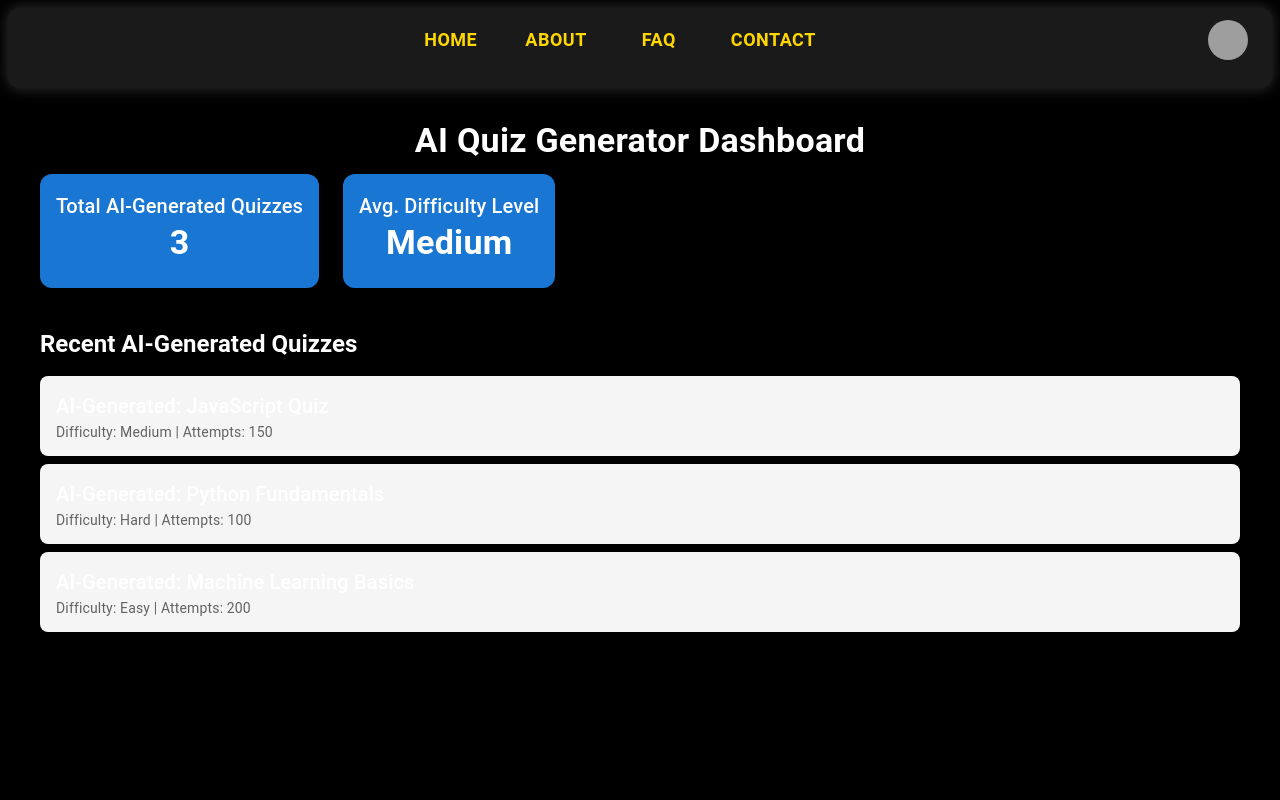
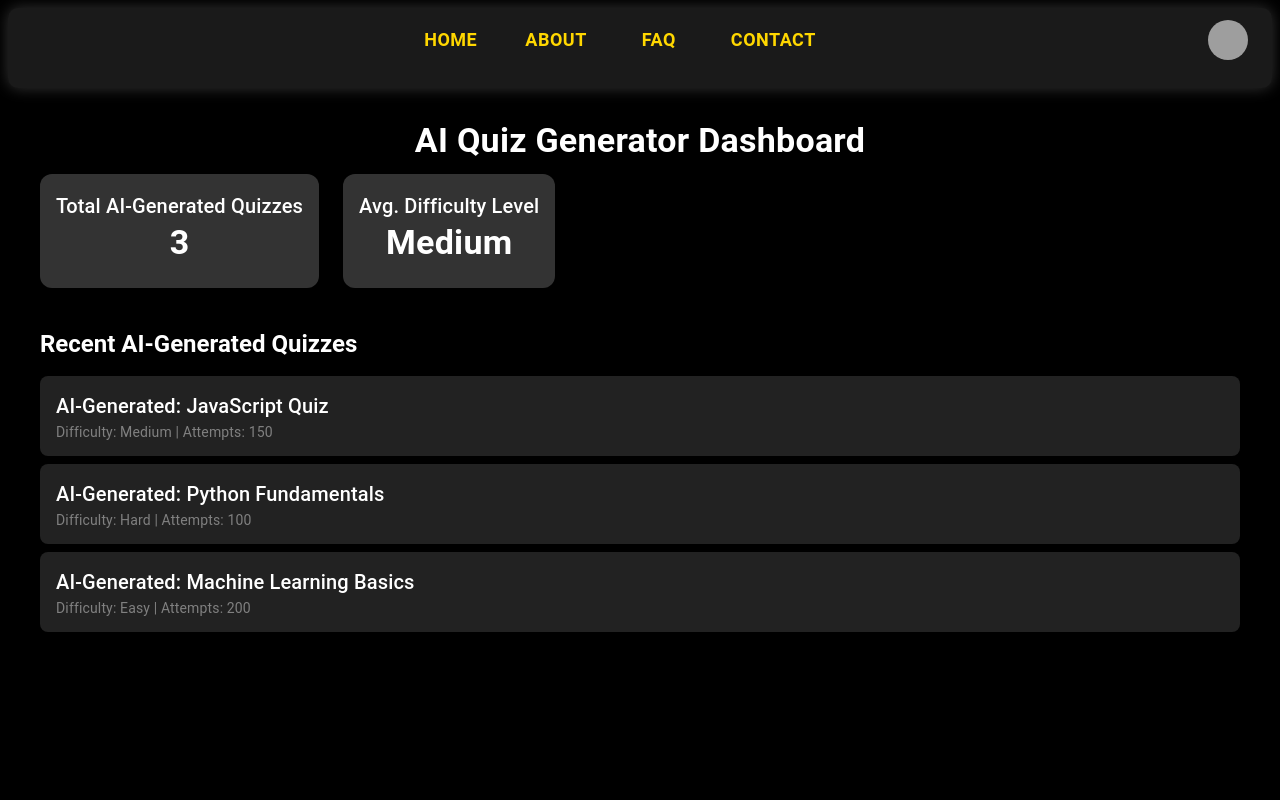
Before and after one commit to Haranarayanakarthik/Quiz, a React (Vite) app: page /dashboard in a window 1280 px wide. Shown: the top 800 px of the page. Built offline with nearby package versions, Linux system fonts and the light colour scheme; grey boxes are pictures that could not be loaded; the HTML template or start-up script is replaced by a standard one.

Commit message:
done css changes

```diff
--- a/src/components/dashboard.jsx
+++ b/src/components/dashboard.jsx
@@ -5,15 +5,13 @@ import {
   Grid,
   Card,
   CardContent,
-  Button,
   List,
   ListItem,
   ListItemText,
 } from "@mui/material";
-import { Add } from "@mui/icons-material";
 import { motion } from "framer-motion";
 
-const dashboard = () => {
+const Dashboard = () => {
   const quizzes = [
     {
       id: 1,
@@ -36,7 +34,7 @@ const dashboard = () => {
   ];
 
   return (
-    <Box sx={{ p: 4 }}>
+    <Box sx={{ p: 4, bgcolor: "black", minHeight: "100vh", color: "white" }}>
       <motion.div
         initial={{ opacity: 0 }}
         animate={{ opacity: 1 }}
@@ -65,7 +63,7 @@ const dashboard = () => {
             >
               <Card
                 sx={{
-                  bgcolor: "#1976D2",
+                  bgcolor: "#333",
                   color: "white",
                   borderRadius: 3,
                   textAlign: "center",
@@ -84,14 +82,6 @@ const dashboard = () => {
         ))}
       </Grid>
 
-      {/* Generate AI Quiz Button */}
-      <motion.div
-        whileHover={{ scale: 1.05 }}
-        whileTap={{ scale: 0.95 }}
-        transition={{ duration: 0.2 }}
-      >
-      </motion.div>
-
       {/* Recent AI-Generated Quizzes */}
       <Typography variant="h5" sx={{ mt: 5, fontWeight: "bold" }}>
         Recent AI-Generated Quizzes
@@ -103,15 +93,23 @@ const dashboard = () => {
             initial={{ x: -20, opacity: 0 }}
             animate={{ x: 0, opacity: 1 }}
             transition={{ duration: 0.5, delay: index * 0.1 }}
-            whileHover={{ scale: 1.02 }}
           >
             <ListItem
-              button
-              sx={{ bgcolor: "#F5F5F5", my: 1, borderRadius: 2, boxShadow: 1 }}
+              sx={{
+                bgcolor: "#222",
+                my: 1,
+                borderRadius: 2,
+                boxShadow: 1,
+                color: "white",
+              }}
             >
               <ListItemText
                 primary={<Typography variant="h6">{quiz.title}</Typography>}
-                secondary={`Difficulty: ${quiz.difficulty} | Attempts: ${quiz.attempts}`}
+                secondary={
+                  <Typography variant="body2" sx={{ color: "gray" }}>
+                    Difficulty: {quiz.difficulty} | Attempts: {quiz.attempts}
+                  </Typography>
+                }
               />
             </ListItem>
           </motion.div>
@@ -121,4 +119,4 @@ const dashboard = () => {
   );
 };
 
-export default dashboard;
+export default Dashboard;
```
